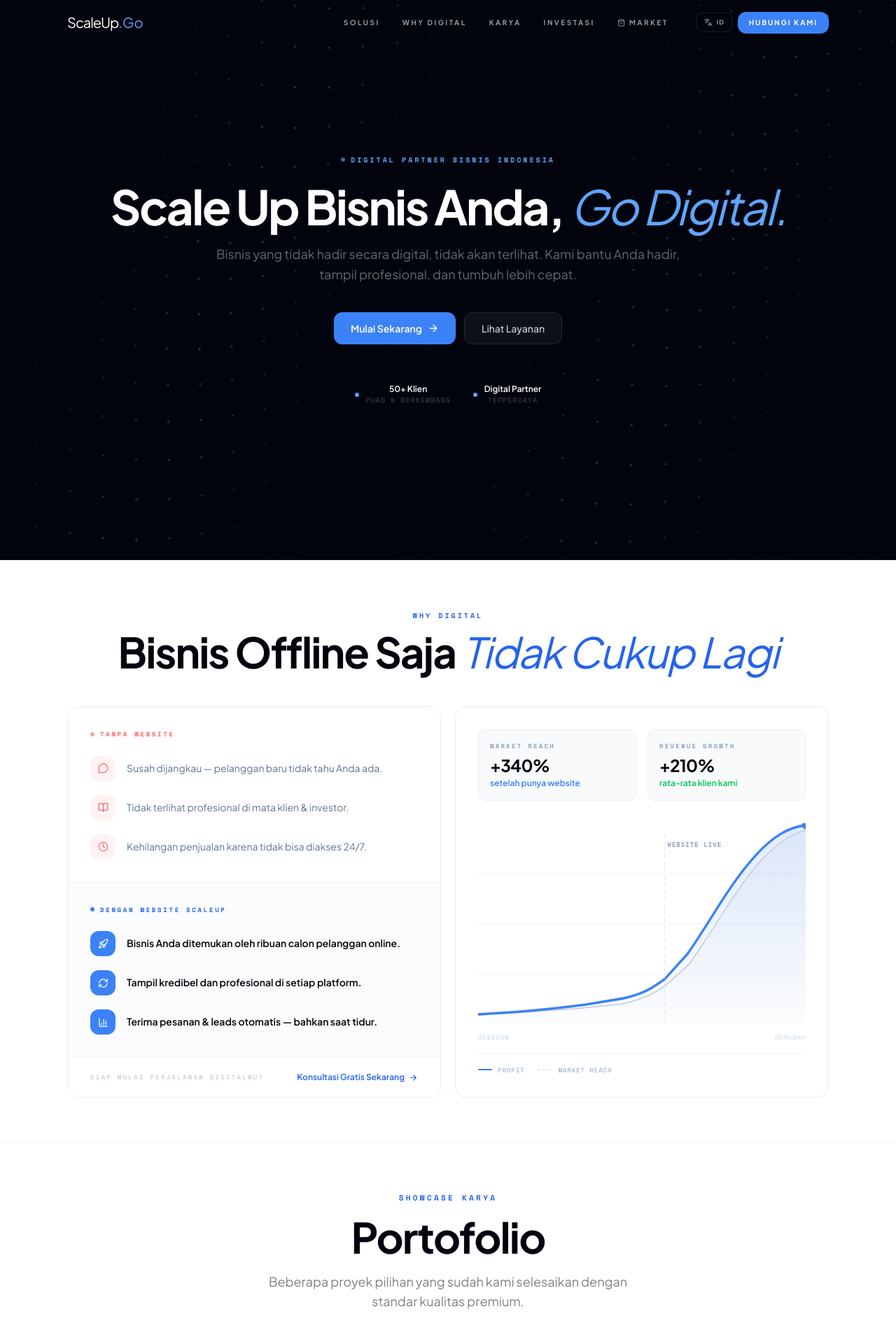
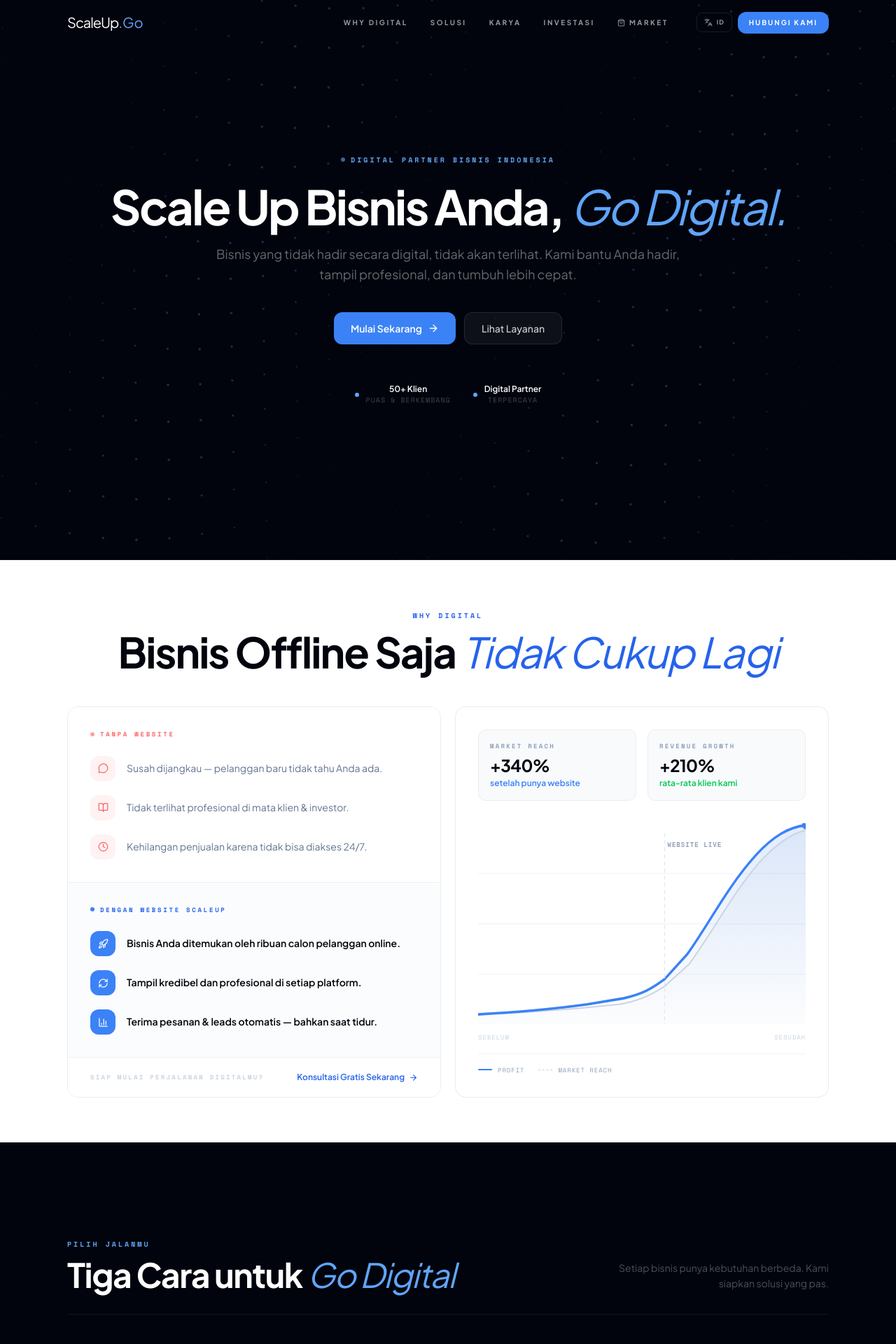
Before and after one commit to MDwihardikKPutra/scaleupgo, a Next.js app: page / in a window 1280 px wide. Shown: the top 1920 px of the page at 70% size. Built offline with nearby package versions, Linux system fonts and the light colour scheme.

Commit message:
feat(layout): swap positions of services and portfolio sections and update navbar order

```diff
--- a/src/app/page.tsx
+++ b/src/app/page.tsx
@@ -13,8 +13,8 @@ export default function Home() {
       <Navbar />
       <Hero />
       <ProblemSolution />
+      <Services />
       <Portfolio />
-      <Services />
       <Pricing />
       <FAQ />
       <FinalCTA />
--- a/src/components/Navbar.tsx
+++ b/src/components/Navbar.tsx
@@ -16,8 +16,8 @@ export default function Navbar() {
     const isDarkPage = pathname === "/" || pathname === "/market";
 
     const navLinks = [
+        { label: t("nav.why_digital"), href: isHome ? "#why-digital" : "/#why-digital", icon: null },
         { label: t("nav.services"), href: isHome ? "#services" : "/#services", icon: null },
-        { label: t("nav.why_digital"), href: isHome ? "#why-digital" : "/#why-digital", icon: null },
         { label: t("nav.portfolio"), href: isHome ? "#portfolio" : "/#portfolio", icon: null },
         { label: t("nav.pricing"), href: isHome ? "#pricing" : "/#pricing", icon: null },
         { label: t("nav.market"), href: "/market", icon: ShoppingBag },
```
